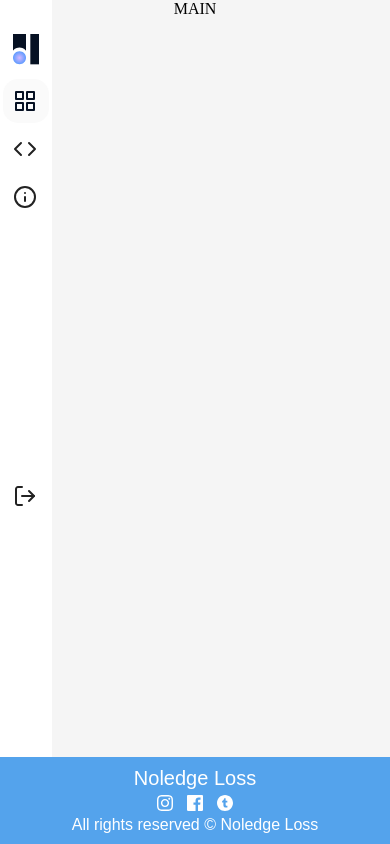
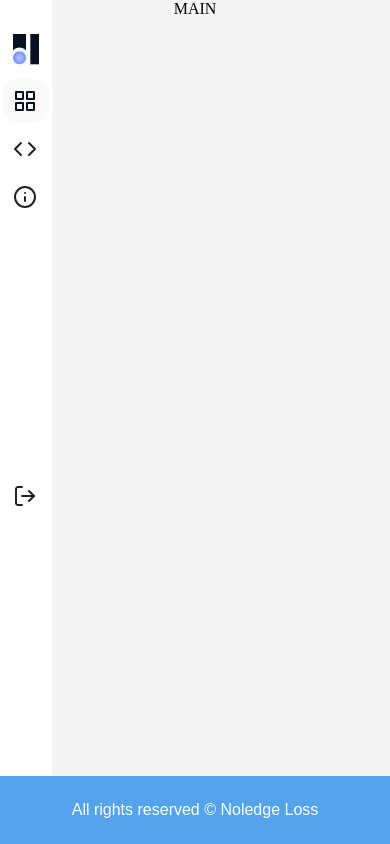
Before and after one commit to LovelyDev829/noledgeloss-project, a React (Create React App) app: page / in a window 390 px wide. Built offline with nearby package versions, Linux system fonts and the light colour scheme.

Commit message:
footer fix

```diff
--- a/src/components/Footer.scss
+++ b/src/components/Footer.scss
@@ -4,7 +4,7 @@
     bottom: 0px;
     left: 0px;
     background-color: #54A3EC;
-    padding: 35px 140px 35px 140px;
+    padding: 25px 140px 25px 140px;
     box-sizing: border-box;
     display: flex;
     align-items: center;
@@ -38,20 +38,9 @@
     .Footer{
         display: grid;
         .left{
-            justify-content: center;
-            display: grid;
-            .icon-box{
-                justify-content: center;
-                padding: 5px 0px 5px 0px;
-            }
+            display: none;
         }
-        padding: 20px 20px 20px 20px;
+        padding: 25px 0px 25px 0px;
         justify-content: center;
     }
 }
-
-@media only screen and (max-width: 410px) {
-    .Footer{
-        padding: 10px 20px 10px 20px;
-    }
-}
```
